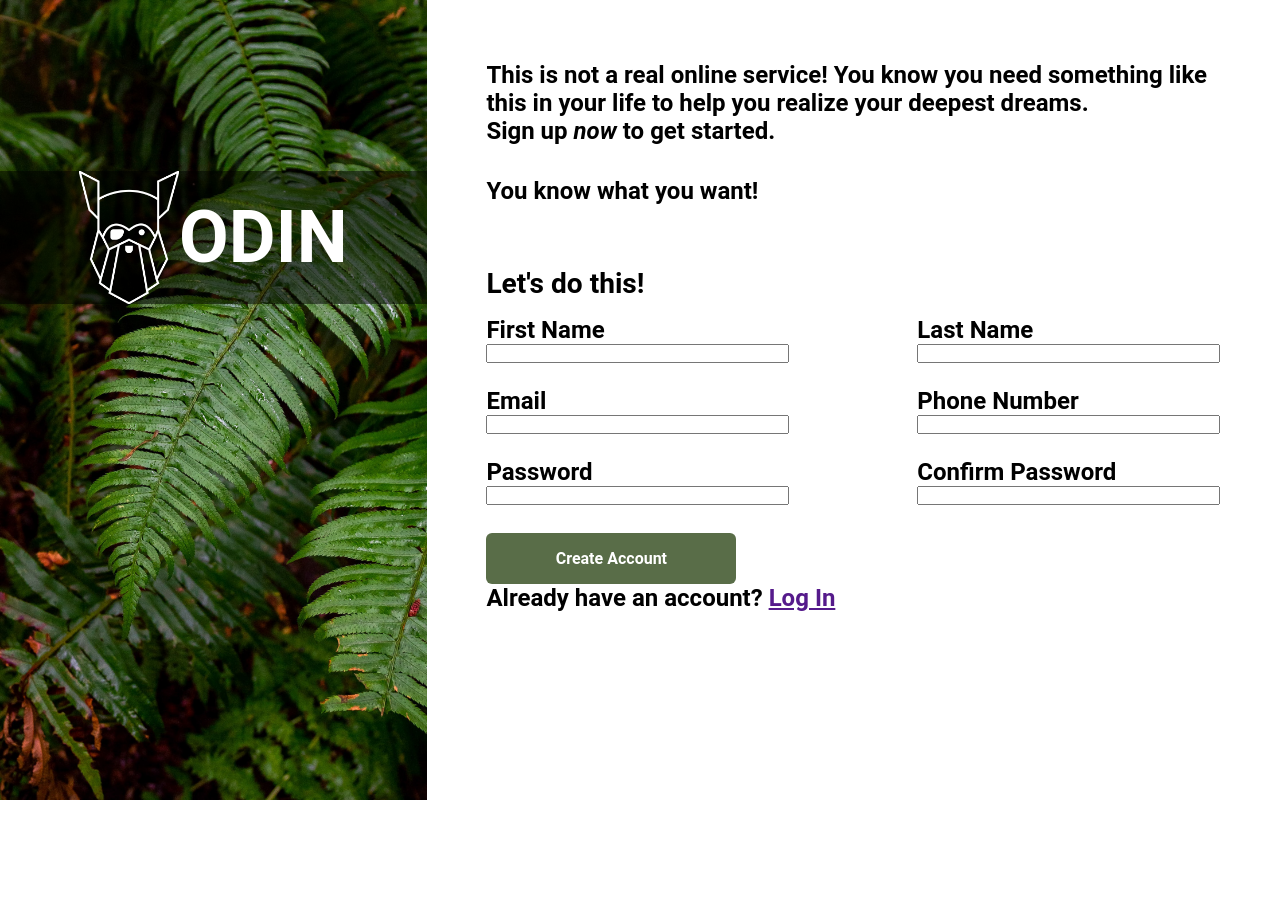
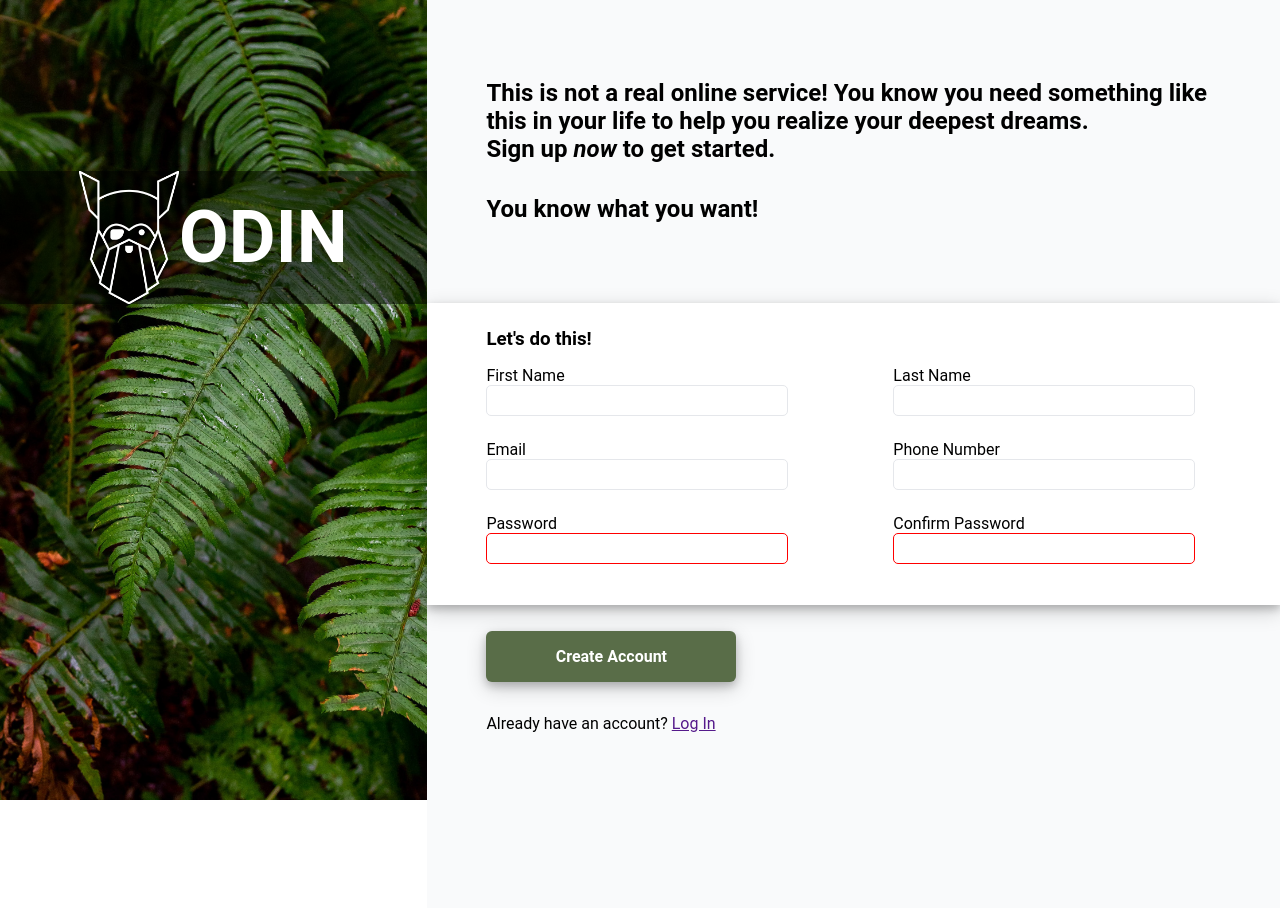
Before and after one commit to manvinderjit/2023-TOP-Project-Sign-up-Form, a plain HTML site: page index.html in a window 1280 px wide. Before the commit the page ends 800 px from the top, so only its background shows below. Drawn offline with Linux system fonts and the light colour scheme.

Commit message:
feat: Adds all requirements, completed

```diff
--- a/index.html
+++ b/index.html
@@ -5,6 +5,7 @@
     <meta name="viewport" content="width=device-width, initial-scale=1.0">
     <title>Project: Sign Up Form by Manvinderjit</title>
     <link rel="stylesheet" href="./style.css">
+    <script src="./script.js" defer></script>
 </head>
 <body>
 
@@ -29,40 +30,42 @@
                 </p>
                 <p>You know what you want!</p>
             </div>
-            <div>
+            <div class="div-form">
                 <form id="signup-form" action="">
                     <h3>Let's do this!</h3>
                     <fieldset>
                         <ul>
                             <li>
                                 <label for="first_name">First Name</label>
-                                <input type="text" name="first_name" id="first_name">
+                                <input type="text" name="first_name" id="first_name" required>
                             </li>
                             <li>
                                 <label for="last_name">Last Name</label>
-                                <input type="text" name="last_name" id="last_name">
+                                <input type="text" name="last_name" id="last_name" required>
                             </li>
                             <li>
                                 <label for="user_email">Email</label>
-                                <input type="email" name="user_email" id="user_email">
+                                <input type="email" name="user_email" id="user_email" required>
                             </li>
                             <li>
                                 <label for="phone_number">Phone Number</label>
-                                <input type="tel" name="phone_number" id="phone_number">
+                                <input type="tel" name="phone_number" id="phone_number" required>
                             </li>
                             <li>
                                 <label for="password">Password</label>
-                                <input type="password" name="password" id="password">
+                                <input type="password" name="password" id="password" class="error" required>
+                                <span class="password_match"></span>
                             </li>
                             <li>
                                 <label for="confirm_password">Confirm Password</label>
-                                <input type="password" name="confirm_password" id="confirm_password">
+                                <input type="password" name="confirm_password" id="confirm_password" class="error" required>
+                                <span class="password_match"></span>
                             </li>
                         </ul>
                     </fieldset>
                 </form>
             </div>
-            <div>
+            <div class="main-bottom">
                 <button type="submit" form="signup-form">Create Account</button>
                 <p>Already have an account? <a href="">Log In</a></p>
             </div>
--- /dev/null
+++ b/script.js
@@ -0,0 +1,28 @@
+const passwordInput = document.querySelector("#password");
+const confirmPasswordInput = document.querySelector("#confirm_password");
+const spanText = document.querySelectorAll(".password_match");
+
+passwordInput.addEventListener('input', checkPassword);
+confirmPasswordInput.addEventListener('input', checkPassword);
+
+function checkPassword() {
+    let innerTextValue = "";
+    if(passwordInput.value !== confirmPasswordInput.value) {
+        innerTextValue = "Password and Confirm Password must match!"
+        passwordInput.classList.remove("correct");
+        passwordInput.classList.add("error");
+        confirmPasswordInput.classList.remove("correct");
+        confirmPasswordInput.classList.add("error");
+    }
+    else {
+        innerTextValue = "";
+        passwordInput.classList.remove("error");
+        passwordInput.classList.add("correct");
+        confirmPasswordInput.classList.remove("error");
+        confirmPasswordInput.classList.add("correct");
+    }
+
+    spanText.forEach((span) => {
+        span.innerText = innerTextValue;
+    })
+}
--- a/style.css
+++ b/style.css
@@ -5,7 +5,6 @@
 }
 
 body {
-    max-width: 1440px;
     margin: 0 auto;
     height: 100vh;
 }
@@ -23,7 +22,7 @@ ul {
     display: grid;
     grid-template-columns: repeat(2, 1fr);
     padding: 1rem 0;
-    gap: 1.5rem 8rem;
+    gap: 1.5rem 5rem;
 }
 
 li {
@@ -32,6 +31,20 @@ li {
     flex-direction: column;
 }
 
+input {
+    appearance: none;
+    height: 1.8rem;
+    width: 300px;
+    border: 1px solid #E5E7EB;
+    border-radius: 5px;
+}
+
+
+input:focus {
+    outline: none;
+    border: 1px solid steelblue;
+    box-shadow: 0 4px 8px 0 rgba(0, 0, 0, 0.2), 0 6px 20px 0 rgba(0, 0, 0, 0.19);
+}
 button {
     width: 250px;
     padding: 1rem;
@@ -41,6 +54,7 @@ button {
     color: white;
     font-size: 1rem;
     font-weight: bold;
+    box-shadow: 0 4px 8px 0 rgba(0, 0, 0, 0.2), 0 6px 20px 0 rgba(0, 0, 0, 0.19);
 }
 
 .left-section {
@@ -72,10 +86,14 @@ h1 {
 .right-section {
     display: grid;
     grid-template-rows: repeat(3, 1fr);
+    background-color: rgb(249, 250, 251);
 }
 
 .right-section > div {
-    padding: 0 7%;
+    padding: 3% 7%;
+}
+
+.right-section .hero {
     font-size: x-large;
     font-weight: 600;
 }
@@ -93,3 +111,22 @@ h1 {
 .hero:last-child {
     align-self: flex-end;
 }
+
+.main-bottom {
+    display: flex;
+    flex-direction: column;
+    gap: 2rem;
+}
+
+.div-form{
+    background-color: white;
+    box-shadow: 0 4px 8px 0 rgba(0, 0, 0, 0.2), 0 6px 20px 0 rgba(0, 0, 0, 0.19);
+}
+
+.error {
+    border: 1px solid red;
+}
+
+.correct {
+    border: 1px solid green !important;
+}
```
